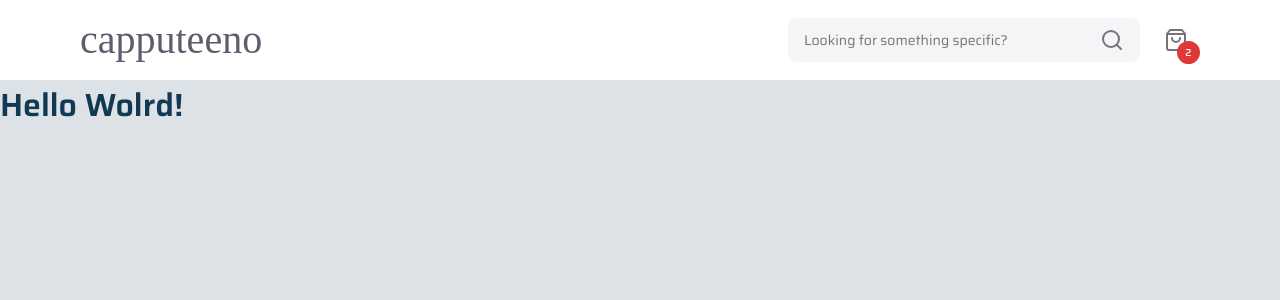
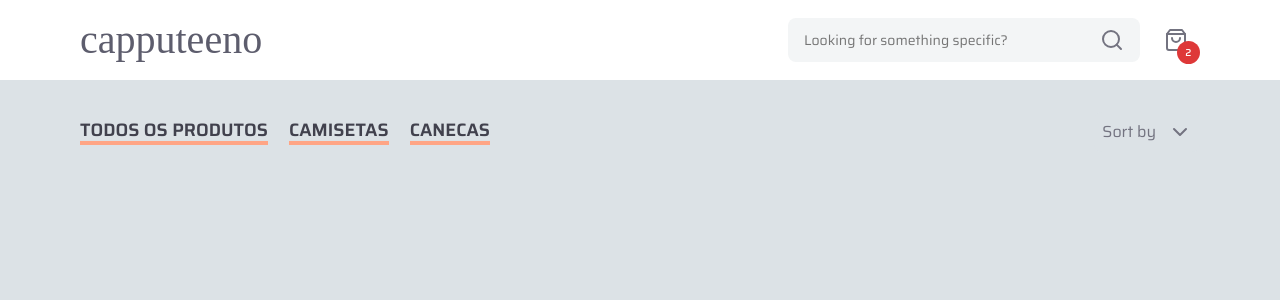
Before and after one commit to pauloreis7/capputeeno, a Next.js app in the folder web/: page / in a window 1280 px wide. Shown: the top 300 px of the page. Built offline with nearby package versions, Linux system fonts and the light colour scheme; a web font is replaced by a local one.

Commit message:
create HomeHeader component

```diff
--- a/web/src/components/Header/styles.ts
+++ b/web/src/components/Header/styles.ts
@@ -5,6 +5,7 @@
   height: 5rem;
 
   padding: 2rem;
+  margin-bottom: 2rem;
   display: flex;
   justify-content: center;
   align-items: center;
--- /dev/null
+++ b/web/src/components/HomeHeader/index.tsx
@@ -0,0 +1,25 @@
+import { FiChevronDown } from 'react-icons/fi'
+
+import {
+  Container,
+  HeaderNav
+} from './styles'
+
+export function HomeHeader() {
+  return (
+    <Container>
+
+      <HeaderNav>
+        <a href='#'>Todos os produtos</a>
+        <a href='#'>Camisetas</a>
+        <a href='#'>Canecas</a>
+      </HeaderNav>
+
+      <button type='button'>
+        Sort by
+
+        <FiChevronDown size={'1.5rem'}  />
+      </button>
+    </Container>
+  )
+}
--- /dev/null
+++ b/web/src/components/HomeHeader/styles.ts
@@ -0,0 +1,52 @@
+import styled from 'styled-components'
+
+export const Container = styled.header`
+  flex: 1;
+
+  display: flex;
+  justify-content: space-between;
+  align-items: center;
+
+  button {
+    background: var(--gray-200);
+    line-height: 22px;
+    color: var(--gray-600);
+    border: none;
+    transition: filter 0.2s;
+
+    display: flex;
+    align-items: center;
+    text-align: center;
+    padding: 0.5rem;
+    border-radius: 8px;
+
+    svg {
+      margin-left: 0.75rem;
+    }
+
+    &:hover {
+      filter: brightness(0.95);
+    }
+  }
+`
+
+export const HeaderNav = styled.nav`
+  width: 100%;
+  max-width: 25.625rem;
+
+  list-style: none;
+  text-transform: uppercase;
+
+  display: flex;
+  justify-content: space-between;
+  align-items: center;
+
+  a {
+    color: var(--gray-800);
+    font-weight: 600;
+    line-height: 1.375rem;
+    font-size: 1.125rem;
+
+    border-bottom: 4px solid var(--orange-200);
+  }
+`
--- a/web/src/pages/index.tsx
+++ b/web/src/pages/index.tsx
@@ -1,3 +1,13 @@
+import { Container, Content } from '../styles/home'
+
+import { HomeHeader } from '../components/HomeHeader'
+
 export default function Home() {
-  return <h1>Hello Wolrd!</h1>
+  return (
+    <Container>
+      <Content>
+        <HomeHeader />
+      </Content>
+    </Container>
+  )
 }
--- a/web/src/styles/global.ts
+++ b/web/src/styles/global.ts
@@ -9,6 +9,7 @@
     --gray-500: #617480;
     --gray-600: #737380;
     --gray-700: #5D5D6D;
+    --gray-800: #41414D;
     --gray-900: #123952;
 
     --blue-500: #115D8C;
--- /dev/null
+++ b/web/src/styles/home.ts
@@ -0,0 +1,18 @@
+import styled from 'styled-components'
+
+export const Container = styled.main`
+  width: 100%;
+  height: 100%;
+
+  display: flex;
+  align-items: center;
+  justify-content: center;
+  flex-direction: column;
+
+  padding: 0 2rem 2rem;
+`
+
+export const Content = styled.div`
+  width: 100%;
+  max-width: 1120px;
+`
```
